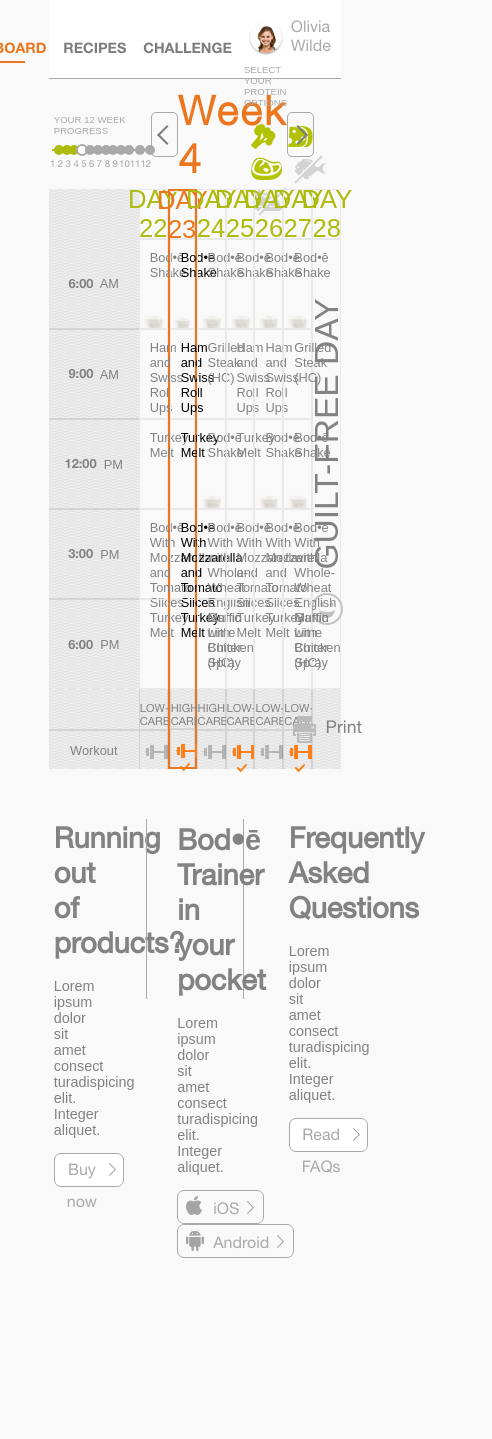
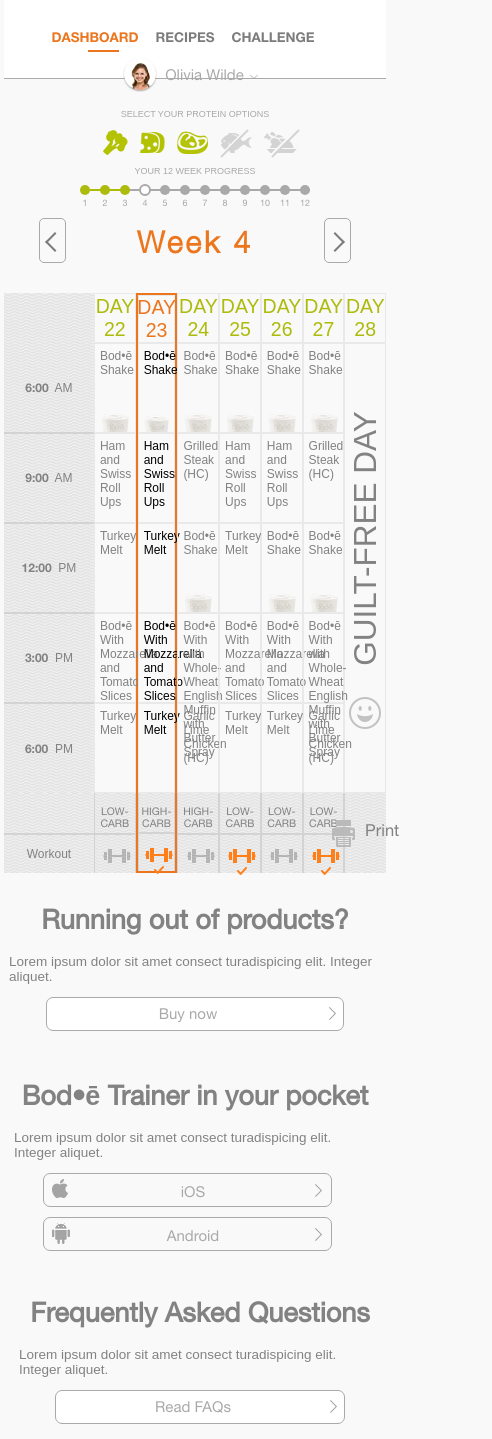
Before and after one commit to domaradzki/task-one, a React (Create React App) app: page / in a window 390 px wide. Shown: the whole page, 492 px wide, since content can reach past the window. Before the commit the page ends 1261 px from the top, so only its background shows below. Built offline with nearby package versions, Linux system fonts and the light colour scheme.

Commit message:
styles for headear and navigastion for media finisjed

```diff
--- a/src/css/style.css
+++ b/src/css/style.css
@@ -407,7 +407,8 @@
     footer div.footer__column p {
       font-size: 0.9rem;
       font-family: Arial, Helvetica, sans-serif;
-      padding: 0 50px 0 0; }
+      padding: 0 50px 0 0;
+      min-height: 50px; }
     footer div.footer__column button {
       border: 1px solid #a9a9a9;
       border-radius: 7px;
@@ -444,3 +445,97 @@
         position: absolute;
         bottom: 9px;
         right: 9px; }
+
+@media screen and (max-width: 1380px) {
+  footer div.footer__column {
+    padding: 5px 20px 5px 5px; }
+    footer div.footer__column h2 {
+      padding: 0 20px 0 0; }
+    footer div.footer__column:last-child {
+      padding: 5px 20px 5px 45px; } }
+
+@media screen and (max-width: 1216px) {
+  footer div.footer__column {
+    padding: 5px 5px 5px 5px; }
+    footer div.footer__column h2 {
+      padding: 0 5px 0 0; }
+    footer div.footer__column:last-child {
+      padding: 5px 5px 5px 25px; } }
+
+@media screen and (max-width: 1185px) {
+  .app__wrapper {
+    width: 85vw; }
+  footer div.footer__column {
+    display: flex;
+    flex-direction: column;
+    align-items: center; }
+    footer div.footer__column:nth-child(2) {
+      padding: 5px 10px; }
+    footer div.footer__column:last-child {
+      padding: 5px 5px 5px 15px; }
+    footer div.footer__column button {
+      margin-bottom: 10px;
+      width: 80%; }
+  .shedule__header--top {
+    font-size: 1.3rem; } }
+
+@media screen and (max-width: 1000px) {
+  .app__wrapper {
+    width: 98vw; } }
+
+@media screen and (max-width: 850px) {
+  html {
+    font-size: 15px; }
+  .shedule__cell {
+    padding: 5px; }
+  .naviagtion__bar--weeks h1 {
+    font-size: 2rem; } }
+
+@media screen and (max-width: 649px) {
+  footer {
+    display: flex;
+    justify-content: center;
+    align-items: center;
+    margin: 0; }
+    footer div.footer__column {
+      width: 100%;
+      height: 100%; }
+      footer div.footer__column h2 {
+        min-height: 20px;
+        margin-top: 30px;
+        padding: 0; }
+      footer div.footer__column p {
+        padding: 0;
+        min-height: 20px; }
+      footer div.footer__column:nth-child(2) {
+        border: none; }
+  header {
+    flex-direction: column; }
+    header nav.nav {
+      padding: 0; }
+      header nav.nav ul {
+        justify-content: center; }
+    header div.login {
+      justify-content: center; }
+  div.main div.naviagtion__bar {
+    flex-direction: column;
+    justify-content: center;
+    align-items: center;
+    height: auto; }
+    div.main div.naviagtion__bar .naviagtion__bar--progress {
+      display: flex;
+      flex-direction: column;
+      justify-content: center;
+      align-items: center;
+      width: 100%;
+      order: 2; }
+    div.main div.naviagtion__bar .naviagtion__bar--options {
+      order: 1;
+      width: 100%;
+      align-items: center; }
+      div.main div.naviagtion__bar .naviagtion__bar--options p {
+        padding: 0; }
+    div.main div.naviagtion__bar .naviagtion__bar--weeks {
+      order: 3;
+      width: 80vw;
+      align-items: center; } }
--- a/src/scss/style.scss
+++ b/src/scss/style.scss
@@ -475,6 +475,7 @@
       font-size: 0.9rem;
       font-family: Arial, Helvetica, sans-serif;
       padding: 0 50px 0 0;
+      min-height: 50px;
     }
     button {
       border: 1px solid $primary-color;
@@ -521,3 +522,136 @@
     }
   }
 }
+
+@media screen and (max-width: 1380px) {
+  footer {
+    div.footer__column {
+      padding: 5px 20px 5px 5px;
+      h2 {
+        padding: 0 20px 0 0;
+      }
+      &:last-child {
+        padding: 5px 20px 5px 45px;
+      }
+    }
+  }
+}
+@media screen and (max-width: 1216px) {
+  footer {
+    div.footer__column {
+      padding: 5px 5px 5px 5px;
+      h2 {
+        padding: 0 5px 0 0;
+      }
+      &:last-child {
+        padding: 5px 5px 5px 25px;
+      }
+    }
+  }
+}
+@media screen and (max-width: 1185px) {
+  .app__wrapper {
+    width: 85vw;
+  }
+  footer {
+    div.footer__column {
+      display: flex;
+      flex-direction: column;
+      align-items: center;
+      &:nth-child(2) {
+        padding: 5px 10px;
+      }
+      &:last-child {
+        padding: 5px 5px 5px 15px;
+      }
+      button {
+        margin-bottom: 10px;
+        width: 80%;
+      }
+    }
+  }
+  .shedule__header--top {
+    font-size: 1.3rem;
+  }
+}
+@media screen and (max-width: 1000px) {
+  .app__wrapper {
+    width: 98vw;
+  }
+}
+@media screen and (max-width: 850px) {
+  html {
+    font-size: 15px;
+  }
+  .shedule__cell {
+    padding: 5px;
+  }
+  .naviagtion__bar--weeks h1 {
+    font-size: 2rem;
+  }
+}
+@media screen and (max-width: 649px) {
+  footer {
+    display: flex;
+    justify-content: center;
+    align-items: center;
+    margin: 0;
+    div.footer__column {
+      width: 100%;
+      height: 100%;
+      h2 {
+        min-height: 20px;
+        margin-top: 30px;
+        padding: 0;
+      }
+      p {
+        padding: 0;
+        min-height: 20px;
+      }
+      &:nth-child(2) {
+        border: none;
+      }
+    }
+  }
+  header {
+    flex-direction: column;
+    nav.nav {
+      padding: 0;
+      ul {
+        justify-content: center;
+      }
+    }
+    div.login {
+      justify-content: center;
+    }
+  }
+  div.main {
+    div.naviagtion__bar {
+      flex-direction: column;
+      justify-content: center;
+      align-items: center;
+      height: auto;
+      .naviagtion__bar--progress {
+        display: flex;
+        flex-direction: column;
+        justify-content: center;
+        align-items: center;
+        width: 100%;
+        order: 2;
+      }
+      .naviagtion__bar--options {
+        order: 1;
+        width: 100%;
+        align-items: center;
+        p {
+          padding: 0;
+        }
+      }
+      .naviagtion__bar--weeks {
+        order: 3;
+        width: 80vw;
+        align-items: center;
+      }
+    }
+  }
+}
```
